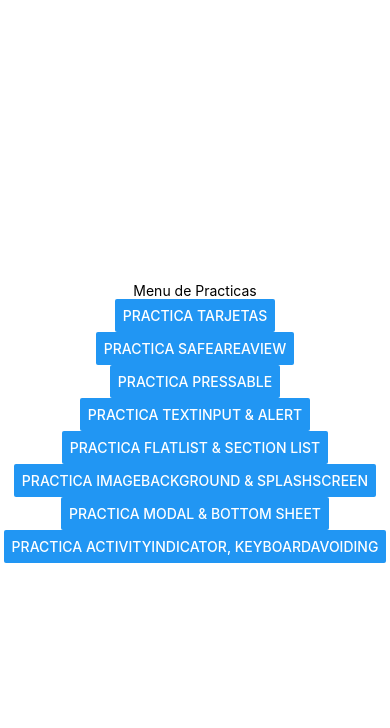
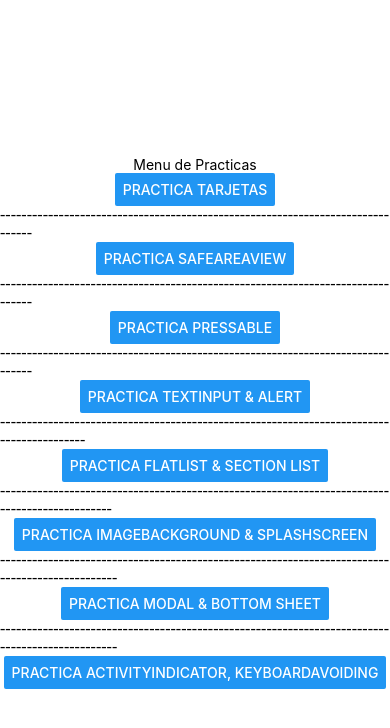
Before and after one commit to 125055125-beep/DAM223, a React Native app in the folder miApp/: screen / in a window 390 px wide. Shown: the top 728 px of the page. Built offline with nearby package versions, Linux system fonts and the light colour scheme.

Commit message:
practica10

```diff
--- a/miApp/App.js
+++ b/miApp/App.js
@@ -1,27 +1,25 @@
-/* zona de importaciones*/
-
-import { StyleSheet, View, Text, Button } from 'react-native';
-import MenuScreen from './Screen/MenuScreen';
-
-/* zona main (componentes oscreens) */
-export default function App() {
+/* 1.ZONA DE IMPORTACIONES */
+import { StyleSheet, View } from 'react-native';
+import {SafeAreaProvider} from 'react-native-safe-area-context';
+import  MenuScreen  from './Screen/MenuScreen';
+/* 2.ZONA DEL MAIN(COMPONENTES, SCREENS) / EJECUCION*/
+export default function App(){
   return (
-
+    <SafeAreaProvider>
     <View style={styles.container}>
-      <MenuScreen/>
-
+    <MenuScreen/>
     </View>
+    </SafeAreaProvider>
   );
 }
-
-/* zona estilos */
+/* 3.ZONA DE LA ESTETICA */
 const styles = StyleSheet.create({
-  container: {
-    flex: 1,
-    backgroundColor: '#ffffff',
-    flexDirection: 'column',
-    alignItems:'center',
-    justifyContent:'center',
-  },
+ container: {
+  flex: 1,
+  backgroundColor: '#fffefe',
+  flexDirection: 'column',
+  justifyContent: 'center',
+  alignItems: 'center'
+},
 
 });
--- a/miApp/Screen/MenuScreen.js
+++ b/miApp/Screen/MenuScreen.js
@@ -6,7 +6,7 @@ import PressableScreen from './PressableScreen';
 import TarjetaScreen from './TarjetaScreen';
 import TextInputScreen from './TextInputScreen';
 import FastListScreen from './FastListScreen';
-import ImageScreen from './imageScreen';
+import ImageScreen from './ImageScreen';
 import ModalScreen from './ModalScreen';
 import ActivityScreen from './ActivityScreen';
 
@@ -42,12 +42,19 @@ export default function MenuScreen() {
                 <View style={styles.container}>
                     <Text>Menu de Practicas</Text>
                      <Button title="Practica Tarjetas" onPress={()=>setScreen('tarjetas')}></Button>
+                     -------------------------------------------------------------------------------
                       <Button title="Practica SafeAreaView" onPress={()=>setScreen('safe')}></Button>
+                      -------------------------------------------------------------------------------
                        <Button title="Practica Pressable" onPress={()=>setScreen('press')}></Button>
+                       -------------------------------------------------------------------------------
                        <Button title="Practica TextInput & Alert" onPress={()=>setScreen('text input')}></Button>
+                       -----------------------------------------------------------------------------------------
                        <Button title="Practica FlatList & Section list" onPress={()=>setScreen('flatlist')}></Button>
+                       ----------------------------------------------------------------------------------------------
                        <Button title="Practica ImageBackground & SplashScreen" onPress={()=>setScreen('image')}></Button>
+                       -----------------------------------------------------------------------------------------------
                        <Button title="Practica Modal & bottom sheet" onPress={()=>setScreen('modal')}></Button>
+                       -----------------------------------------------------------------------------------------------
                        <Button title="Practica ActivityIndicator, KeyboardAvoiding" onPress={()=>setScreen('activity')}></Button>
 
 
--- a/miApp/Screen/SafeScreen.js
+++ b/miApp/Screen/SafeScreen.js
@@ -1,27 +1,38 @@
-/* zona de importaciones*/
 
-import { StyleSheet, View} from 'react-native';
+/* 1.ZONA DE IMPORTACIONES */
+import { StyleSheet, View , Text, ScrollView} from 'react-native';
+import { SafeAreaView } from 'react-native-safe-area-context';
+import SafeAreaEjemplo from '../componentes/SafeAreaejemplo';
+import ScrollViewEjemplo from '../componentes/ScrollViewejemplo';
 
-/* zona main (componentes oscreens) */
+/* 2.ZONA DEL MAIN(COMPONENTES, SCREENS) / EJECUCION*/
 export default function SafeScreen() {
   return (
+      <SafeAreaView style={styles.container} edges={['top', 'bottom']}>
 
-    <View style={styles.container}>
-        <text>Aqui va la practica 10</text>
-        <text>equipo de dulce</text>
+      <Text style={styles.tituloPrincipal}>
+        Aqui va la practica 10 - equipo de dulce
+      </Text>
 
-    </View>
+      <SafeAreaEjemplo />
+
+      <ScrollViewEjemplo/>
+      </SafeAreaView>
   );
 }
-
-/* zona estilos */
+/* 3.ZONA DE LA ESTETICA */
 const styles = StyleSheet.create({
-  container: {
-    flex: 1,
-    backgroundColor: '#ffffff',
-    flexDirection: 'column',
-    alignItems:'center',
-    justifyContent:'center',
+ container: {
+  flex: 1,
+  backgroundColor: '#ffffff',
+  padding:15,
+},
+  tituloPrincipal: {
+    fontSize: 24,
+    fontWeight: 'bold',
+    textAlign: 'center',
+    marginBottom: 15,
   },
 
+
 });
--- a/miApp/app.json
+++ b/miApp/app.json
@@ -19,6 +19,9 @@
     },
     "web": {
       "favicon": "./assets/favicon.png"
-    }
+    },
+    "plugins": [
+      "expo-status-bar"
+    ]
   }
 }
--- /dev/null
+++ b/miApp/componentes/SafeAreaejemplo.js
@@ -0,0 +1,39 @@
+
+ /* 1.ZONA DE IMPORTACIONES */
+import { useState } from 'react';
+import { StyleSheet, Text, Button } from 'react-native';
+import { SafeAreaView } from 'react-native-safe-area-context';
+
+/* 2.ZONA DEL MAIN(COMPONENTES, SCREENS) / EJECUCION*/
+export default function SafeAreaEjemplo() {
+  const [mensaje, setMensaje] = useState('Bienvenidos a nuestra practica');
+  return (
+    <SafeAreaView style={styles.container} edges={['top','bottom']}>
+      <Text style={styles.titulo}>Ejemplo de SafeAreaView</Text>
+      <Text style={styles.mensaje}>{mensaje}</Text>
+
+      <Button
+        title="Cambiar mensaje"
+        onPress={() => setMensaje(mensaje === 'Esta es nuestra practica' ? 'HOLAA' : 'Esta es nuestra practica')}
+      />
+    </SafeAreaView>
+  );
+}
+/* 3.ZONA DE LA ESTETICA */
+const styles = StyleSheet.create({
+  container: {
+    backgroundColor: 'pink',
+    padding: 20,
+    alignItems: 'center',
+    borderRadius: 10,
+  },
+  titulo: {
+    fontSize: 20,
+    fontWeight: 'bold',
+    marginBottom: 10,
+  },
+  mensaje: {
+    fontSize: 16,
+    marginBottom: 10,
+  }
+});
--- /dev/null
+++ b/miApp/componentes/ScrollViewejemplo.js
@@ -0,0 +1,100 @@
+ /* 1. ZONA DE IMPORTACIONES */
+import { useState } from 'react';
+import { StyleSheet, View, Text, Button, ScrollView } from 'react-native';
+
+/* 2. ZONA DEL MAIN / EJECUCION */
+export default function ScrollViewEjemplo() {
+  const [desplazar, setDesplazar] = useState(true);
+
+  return (
+    <View style={styles.container}>
+      <Text style={styles.titulo}>
+        Ejemplo de ScrollView
+      </Text>
+
+      <Button
+        title={desplazar
+            ? 'Desactivar desplazamiento'
+            : 'Activar desplazamiento'} onPress={() => setDesplazar(!desplazar)}/>
+
+      <ScrollView
+        style={styles.lista}
+        contentContainerStyle={styles.contenido}
+        showsVerticalScrollIndicator={true}
+        scrollEnabled={desplazar}>
+
+        <View style={styles.tarjeta1}>
+          <Text>Tarjeta 1 - schos</Text>
+        </View>
+
+        <View style={styles.tarjeta2}>
+          <Text>Tarjeta 2 - mai</Text>
+        </View>
+
+        <View style={styles.tarjeta3}>
+          <Text>Tarjeta 3 - jorge</Text>
+        </View>
+
+        <View style={styles.tarjeta4}>
+          <Text>Tarjeta 4 - Equipo Dulce</Text>
+        </View>
+
+        <View style={styles.tarjeta5}>
+          <Text>Tarjeta 5 - Practica 10</Text>
+        </View>
+      </ScrollView>
+    </View>
+  );
+}
+
+/* 3. ZONA DE LA ESTETICA */
+const styles = StyleSheet.create({
+  container: {
+    flex: 1,
+    padding: 10,
+  },
+  titulo: {
+    fontSize: 20,
+    fontWeight: 'bold',
+    textAlign: 'center',
+    marginBottom: 10,
+  },
+  lista: {
+    height: 200,
+  flexGrow: 0,
+  marginTop: 10,
+  },
+  contenido: {
+    paddingBottom: 20,
+  },
+  tarjeta1: {
+    backgroundColor: 'pink',
+    padding: 25,
+    marginBottom: 10,
+    borderRadius: 8,
+  },
+  tarjeta2: {
+    backgroundColor: 'violet',
+    padding: 25,
+    marginBottom: 10,
+    borderRadius: 8,
+  },
+  tarjeta3: {
+    backgroundColor: 'azure',
+    padding: 25,
+    marginBottom: 10,
+    borderRadius: 8,
+  },
+  tarjeta4: {
+    backgroundColor: 'lightblue',
+    padding: 25,
+    marginBottom: 10,
+    borderRadius: 8,
+  },
+  tarjeta5: {
+    backgroundColor: 'lightgreen',
+    padding: 25,
+    marginBottom: 10,
+    borderRadius: 8,
+  },
+});
```
Also changed, not shown: miApp/package.json (+7 -6 lines), 1 other file (tests, documents, lock files or other folders).
